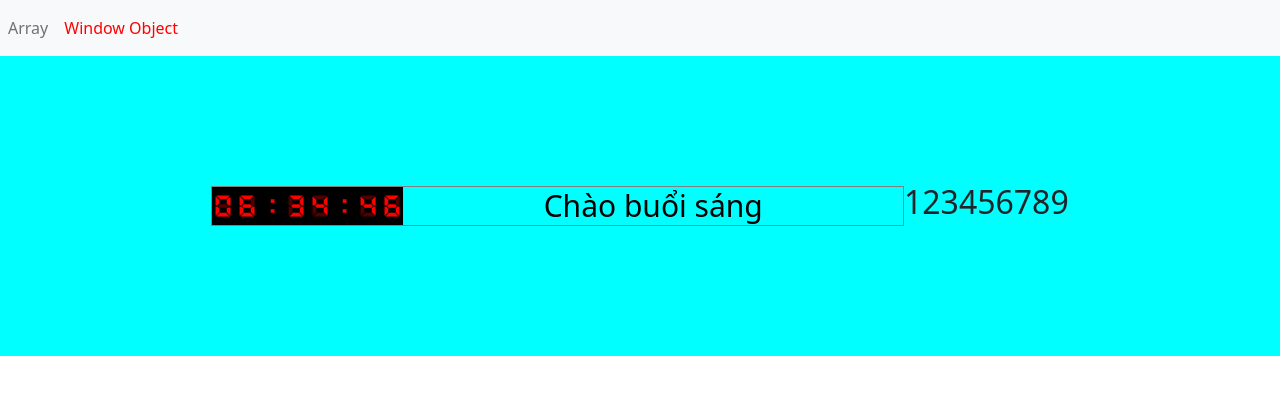
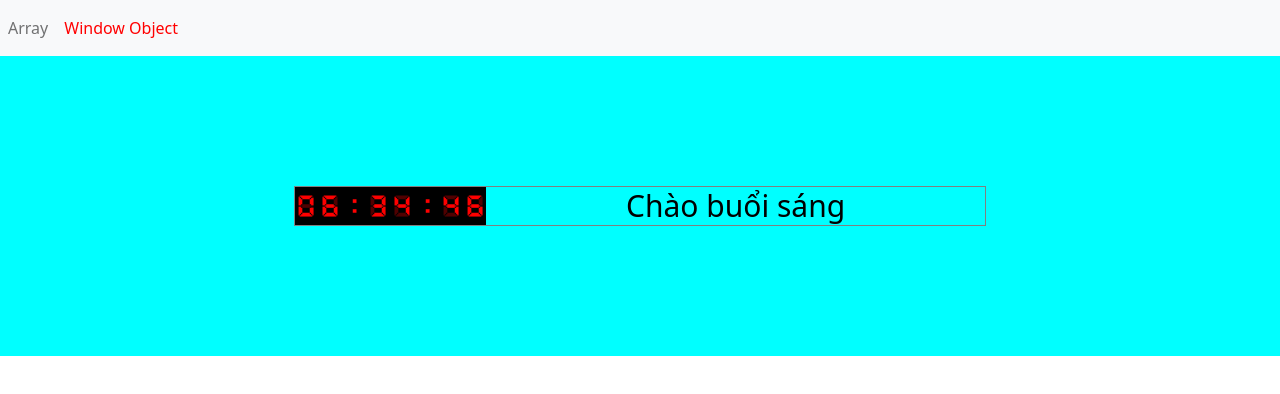
Before and after one commit to Kaitou0709/BTTH_06, a plain HTML site: page window object.html in a window 1280 px wide. Drawn offline with nearby package versions, Linux system fonts and the light colour scheme.

Commit message:
Update window object.html

```diff
--- a/window object.html
+++ b/window object.html
@@ -41,7 +41,6 @@
                 </td>
             </tr>
         </table>
-        <h2>123456789</h2>
     </div>
     <script src="js/window_object.js"></script>
 </body>
```
